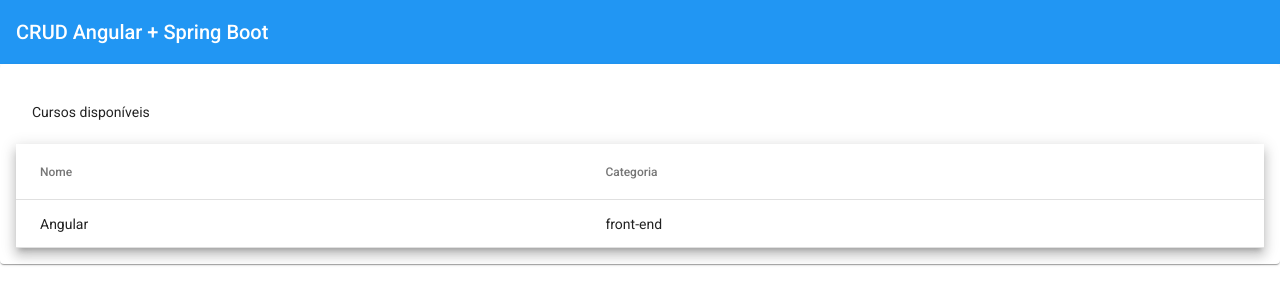
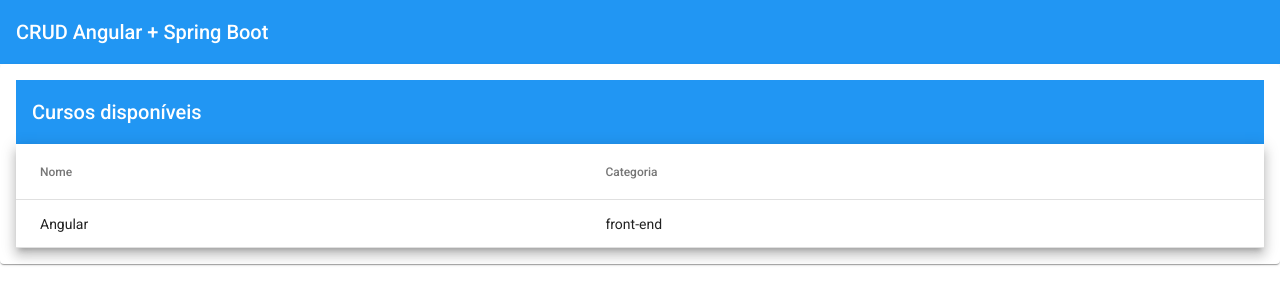
Before and after one commit to brunolopesdemelo/crud-angular, an Angular app: page /courses in a window 1280 px wide. Shown: the top 304 px of the page. Built offline with nearby package versions, Linux system fonts and the light colour scheme.

Commit message:
ajustando toolbar

```diff
--- a/src/app/courses/courses/courses.component.html
+++ b/src/app/courses/courses/courses.component.html
@@ -1,7 +1,7 @@
 <mat-card>
-  <mat-toolbar-row>
+  <mat-toolbar color="primary">
     <span>Cursos disponíveis</span>
-  </mat-toolbar-row>
+  </mat-toolbar>
   <table mat-table [dataSource]="courses" class="mat-elevation-z8">
     <!--- Note that these columns can be defined in any order.
         The actual rendered columns are set as a property on the row definition" -->
```
